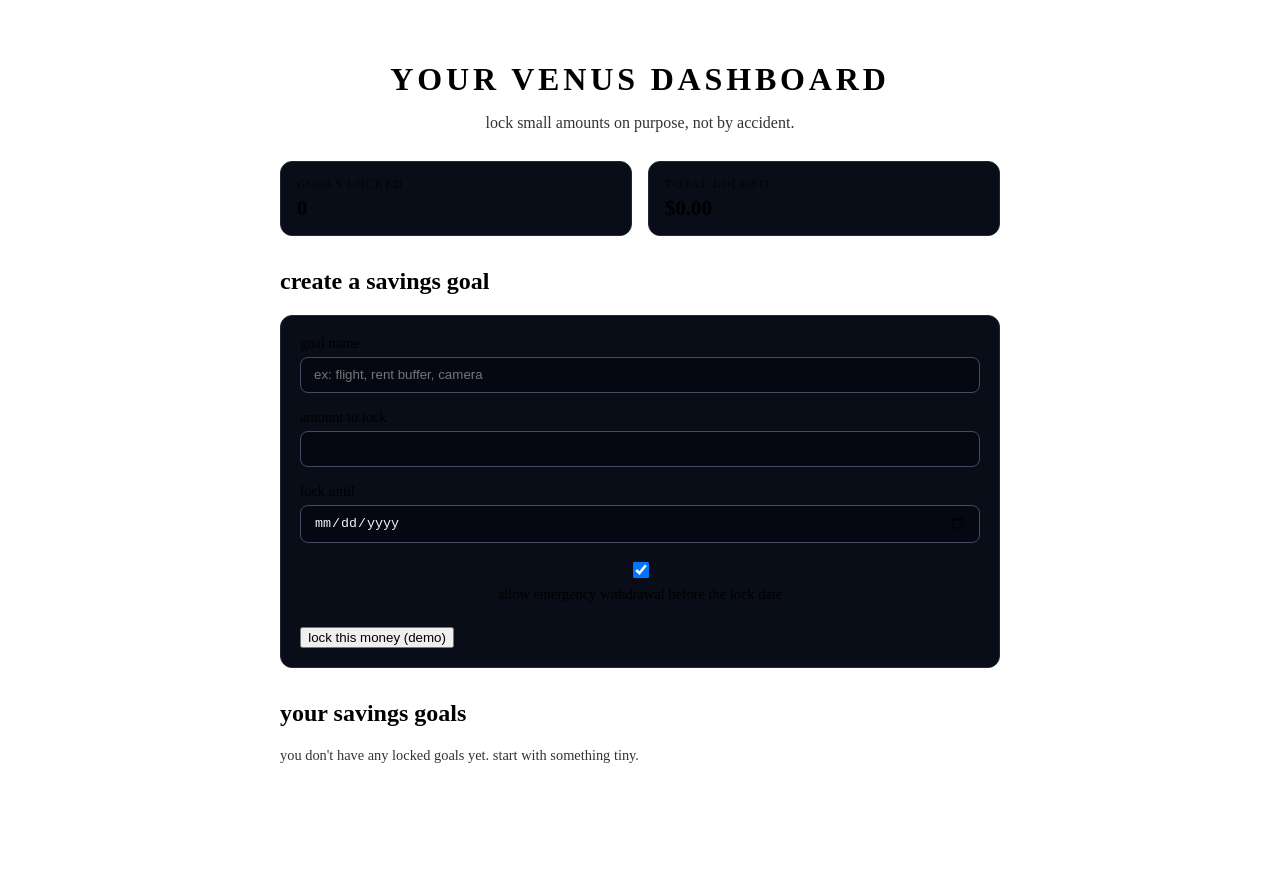
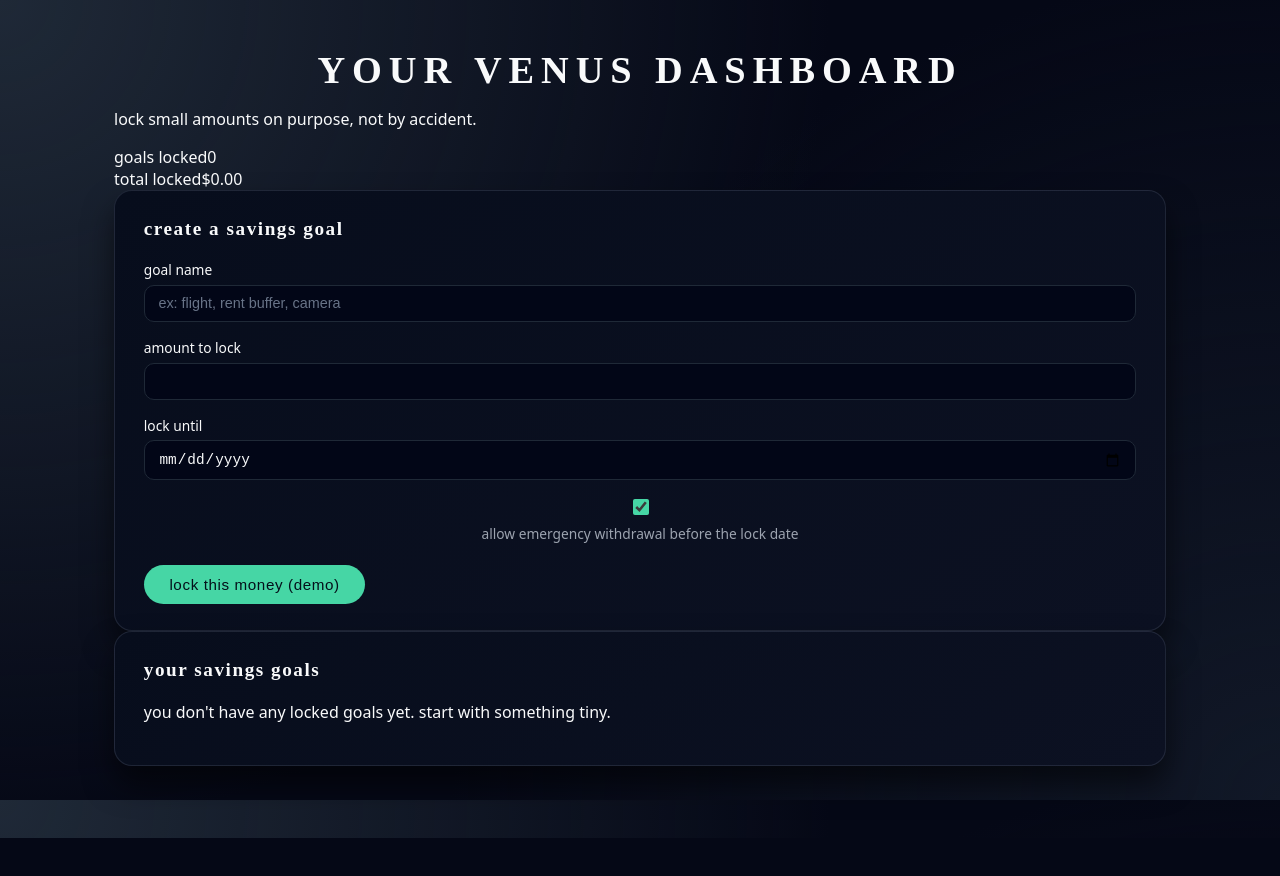
Before and after one commit to JadaNaomibk/Venus, a React (Vite) app in the folder client/: page /dashboard in a window 1280 px wide. Shown: the top 876 px of the page. After the commit the page ends 838 px from the top, so only its background shows below. Built offline with nearby package versions, Linux system fonts and the light colour scheme.

Commit message:
style: modernize Venus dashboard with trust-focused palette

```diff
--- a/client/src/index.css
+++ b/client/src/index.css
@@ -1,190 +1,478 @@
-/* ------------------------------
-   DASHBOARD LAYOUT + STYLING
-   ------------------------------ */
+/* ========= GLOBAL RESET ========= */
 
-.dashboard {
-  max-width: 720px;
-  margin: 0 auto;
-  padding: 2rem 1.5rem 4rem;
+*,
+*::before,
+*::after {
+  box-sizing: border-box;
 }
 
-.dashboard-header h1 {
-  text-align: center;
-  letter-spacing: 0.12em;
-  text-transform: uppercase;
-  margin-bottom: 0.5rem;
+:root {
+  /* color tokens */
+  --bg-main: #050816;
+  --bg-elevated: #070d1c;
+  --bg-elevated-soft: #0c1122;
+  --accent: #46d6a5;
+  --accent-soft: rgba(70, 214, 165, 0.12);
+  --accent-strong: #19b179;
+  --danger: #f97373;
+  --text-main: #f9fafb;
+  --text-muted: #9ca3af;
+  --border-subtle: #1f2937;
+  --shadow-soft: 0 18px 30px rgba(0, 0, 0, 0.55);
+
+  /* typography */
+  --font-body: system-ui, -apple-system, BlinkMacSystemFont, 'Segoe UI',
+    sans-serif;
+  --font-display: 'Times New Roman', Georgia, 'Times', serif;
 }
 
-.dashboard-tagline {
-  text-align: center;
-  opacity: 0.8;
-  margin-bottom: 1.8rem;
+/* ========= PAGE BACKGROUND ========= */
+
+body {
+  margin: 0;
+  font-family: var(--font-body);
+  color: var(--text-main);
+  background:
+    radial-gradient(circle at top left, #1f2937 0, transparent 55%),
+    radial-gradient(circle at bottom right, #111827 0, transparent 55%),
+    var(--bg-main);
+  background-attachment: fixed;
 }
 
-.summary-bar {
-  display: flex;
-  gap: 1rem;
-  margin-bottom: 2rem;
+/* make sure app always fills screen height */
+.app {
+  min-height: 100vh;
 }
 
-.summary-item {
-  flex: 1;
-  background: #090d18;
-  border-radius: 0.75rem;
-  padding: 0.9rem 1rem;
-  border: 1px solid #22273a;
+/* shared layout for main sections */
+main.landing,
+main.auth,
+main.dashboard {
+  max-width: 1100px;
+  margin: 0 auto;
+  padding: 3.5rem 1.5rem 4.5rem;
 }
 
-.summary-label {
-  display: block;
-  font-size: 0.75rem;
+/* ========= TYPOGRAPHY & HEADERS ========= */
+
+h1 {
+  margin: 0 0 0.5rem;
+  text-align: center;
+  font-family: var(--font-display);
+  letter-spacing: 0.18em;
   text-transform: uppercase;
-  letter-spacing: 0.1em;
-  opacity: 0.7;
-  margin-bottom: 0.3rem;
+  font-size: clamp(1.8rem, 3vw, 2.4rem);
 }
 
-.summary-value {
-  font-size: 1.3rem;
+.subtitle,
+.dashboard-subtitle {
+  text-align: center;
+  color: var(--text-muted);
+  font-size: 0.95rem;
+  margin-bottom: 2.5rem;
+}
+
+/* section titles (like "create a savings goal") */
+.dashboard-section h2,
+main.landing h2 {
+  font-family: var(--font-display);
+  font-size: 1.2rem;
+  letter-spacing: 0.08em;
+  text-transform: lowercase;
+  margin: 0 0 1.25rem;
+}
+
+/* small label text */
+.label-muted {
+  text-transform: uppercase;
+  letter-spacing: 0.16em;
+  font-size: 0.7rem;
+  color: var(--text-muted);
+}
+
+/* ========= CARDS & CONTAINERS ========= */
+
+.card,
+.dashboard-section,
+.goal-card,
+.stats-row .stat-card {
+  background: linear-gradient(145deg, var(--bg-elevated), var(--bg-elevated-soft));
+  border-radius: 18px;
+  border: 1px solid rgba(148, 163, 184, 0.16);
+  box-shadow: var(--shadow-soft);
+}
+
+/* create consistent padding */
+.card,
+.dashboard-section {
+  padding: 1.5rem 1.75rem;
+}
+
+/* ========= LANDING PAGE ========= */
+
+main.landing {
+  text-align: center;
+  padding-top: 4rem;
+}
+
+.landing-header h1 {
+  margin-bottom: 0.75rem;
+}
+
+.tagline {
+  margin: 0 0 2.5rem;
+  color: var(--text-muted);
+  font-size: 0.98rem;
+}
+
+.landing-body {
+  max-width: 560px;
+  margin: 0 auto;
+}
+
+.landing-body p {
+  color: var(--text-muted);
+  line-height: 1.6;
+}
+
+/* call-to-action button container */
+.cta-buttons {
+  margin-top: 2rem;
+  display: flex;
+  justify-content: center;
+}
+
+/* ========= BUTTONS ========= */
+
+button {
+  border: none;
+  border-radius: 999px;
+  padding: 0.7rem 1.6rem;
+  font-size: 0.95rem;
+  font-weight: 500;
+  cursor: pointer;
+  background: var(--accent);
+  color: #04101a;
+  letter-spacing: 0.04em;
+  transition:
+    background 0.18s ease,
+    transform 0.18s ease,
+    box-shadow 0.18s ease;
+}
+
+button:hover:not(:disabled) {
+  background: var(--accent-strong);
+  transform: translateY(-1px);
+  box-shadow: 0 10px 22px rgba(25, 177, 121, 0.4);
+}
+
+button:active:not(:disabled) {
+  transform: translateY(0);
+  box-shadow: none;
+}
+
+button:disabled {
+  opacity: 0.7;
+  cursor: default;
+  box-shadow: none;
+}
+
+/* toggle buttons on auth page */
+
+.auth-toggle {
+  display: flex;
+  gap: 0.75rem;
+  margin: 1.75rem 0 1.5rem;
+}
+
+.auth-toggle button {
+  flex: 1;
+  background: transparent;
+  border-radius: 999px;
+  border: 1px solid var(--border-subtle);
+  color: var(--text-muted);
+  box-shadow: none;
+}
+
+.auth-toggle button.active {
+  background: var(--accent-soft);
+  color: var(--accent);
+  border-color: var(--accent);
+}
+
+/* ========= AUTH PAGE ========= */
+
+main.auth {
+  max-width: 460px;
+}
+
+.auth-form {
+  display: flex;
+  flex-direction: column;
+  gap: 1rem;
+  padding: 1.75rem 1.75rem 1.5rem;
+  background: linear-gradient(145deg, var(--bg-elevated), #050b18);
+  border-radius: 18px;
+  border: 1px solid rgba(148, 163, 184, 0.18);
+  box-shadow: var(--shadow-soft);
+}
+
+.auth-form label {
+  display: flex;
+  flex-direction: column;
+  gap: 0.4rem;
+  font-size: 0.85rem;
+  text-transform: lowercase;
+}
+
+.auth-form input {
+  padding: 0.65rem 0.9rem;
+  border-radius: 10px;
+  border: 1px solid #1f2937;
+  background: #020617;
+  color: var(--text-main);
+  font-size: 0.9rem;
+  transition:
+    border-color 0.15s ease,
+    box-shadow 0.15s ease,
+    background 0.15s ease;
+}
+
+.auth-form input::placeholder {
+  color: rgba(148, 163, 184, 0.7);
+}
+
+.auth-form input:focus {
+  outline: none;
+  border-color: var(--accent);
+  box-shadow: 0 0 0 1px rgba(70, 214, 165, 0.5);
+  background: #02091c;
+}
+
+.auth-message {
+  margin-top: 0.9rem;
+  font-size: 0.85rem;
+  color: var(--danger);
+}
+
+.auth-note {
+  margin-top: 1.2rem;
+  font-size: 0.78rem;
+  color: var(--text-muted);
+  text-align: center;
+}
+
+/* ========= DASHBOARD LAYOUT ========= */
+
+main.dashboard {
+  padding-top: 3rem;
+}
+
+/* top header already uses h1 */
+.dashboard-subtitle {
+  margin-top: 0.4rem;
+}
+
+/* stat cards row ("goals locked", "total locked") */
+.stats-row {
+  display: flex;
+  flex-wrap: wrap;
+  gap: 1.25rem;
+  margin: 2.2rem 0 2.4rem;
+}
+
+.stats-row .stat-card {
+  flex: 1 1 250px;
+  padding: 1.25rem 1.5rem;
+  display: flex;
+  flex-direction: column;
+  gap: 0.35rem;
+}
+
+.stat-label {
+  text-transform: uppercase;
+  letter-spacing: 0.14em;
+  font-size: 0.7rem;
+  color: var(--text-muted);
+}
+
+.stat-value {
+  font-size: 1.4rem;
   font-weight: 600;
 }
 
+/* two-column layout: form + list */
+
+.dashboard-grid {
+  display: grid;
+  grid-template-columns: minmax(0, 1.1fr) minmax(0, 1.1fr);
+  gap: 1.75rem;
+  align-items: flex-start;
+}
+
+/* each big section (form, list) is already a .dashboard-section card */
 .dashboard-section {
-  margin-bottom: 2rem;
+  padding: 1.7rem 1.8rem 1.6rem;
 }
+
+/* ========= GOAL FORM ========= */
 
 .goal-form {
   display: flex;
   flex-direction: column;
   gap: 1rem;
-  background: #090d18;
-  border-radius: 0.75rem;
-  padding: 1.2rem;
-  border: 1px solid #22273a;
 }
 
 .goal-form label {
   display: flex;
   flex-direction: column;
-  gap: 0.3rem;
+  gap: 0.35rem;
+  font-size: 0.86rem;
+  text-transform: lowercase;
+}
+
+.goal-form input[type='text'],
+.goal-form input[type='number'],
+.goal-form input[type='date'] {
+  padding: 0.6rem 0.85rem;
+  border-radius: 10px;
+  border: 1px solid #1f2937;
+  background: #020617;
+  color: var(--text-main);
   font-size: 0.9rem;
 }
 
-.goal-form input[type="text"],
-.goal-form input[type="number"],
-.goal-form input[type="date"] {
-  padding: 0.6rem 0.8rem;
-  border-radius: 0.5rem;
-  border: 1px solid #444c63;
-  background: #050812;
-  color: #f5f5f5;
+.goal-form input[type='text']::placeholder {
+  color: rgba(148, 163, 184, 0.7);
 }
 
+.goal-form input:focus {
+  outline: none;
+  border-color: var(--accent);
+  box-shadow: 0 0 0 1px rgba(70, 214, 165, 0.4);
+}
+
+/* checkbox row */
 .checkbox-row {
   display: flex;
   align-items: center;
-  gap: 0.5rem;
-  font-size: 0.85rem;
+  gap: 0.6rem;
+  font-size: 0.82rem;
+  color: var(--text-muted);
 }
 
-.checkbox-row input[type="checkbox"] {
+.checkbox-row input[type='checkbox'] {
   width: 16px;
   height: 16px;
+  accent-color: var(--accent);
 }
 
+/* submit button sits at the end of the form */
 .goal-form button {
-  margin-top: 0.5rem;
   align-self: flex-start;
+  margin-top: 0.4rem;
 }
+
+/* ========= GOALS LIST ========= */
 
 .goals-list {
   list-style: none;
+  margin: 0;
+  margin-top: 0.5rem;
   padding: 0;
-  margin: 0;
-  display: grid;
-  grid-template-columns: 1fr;
+  display: flex;
+  flex-direction: column;
   gap: 1rem;
 }
 
 .goal-card {
-  background: #090d18;
-  border-radius: 0.75rem;
-  padding: 1rem 1.1rem;
-  border: 1px solid #22273a;
+  padding: 1rem 1.2rem 1rem;
+  display: grid;
+  grid-template-columns: minmax(0, 1fr) auto;
+  grid-template-rows: auto auto;
+  column-gap: 1rem;
+  row-gap: 0.35rem;
+  align-items: center;
 }
 
-.goal-card-main {
-  display: flex;
-  justify-content: space-between;
-  align-items: baseline;
-  margin-bottom: 0.3rem;
-}
-
-.goal-card-main h3 {
+.goal-card h3 {
   margin: 0;
   font-size: 1rem;
 }
 
-.goal-amount {
-  margin: 0;
-  font-weight: 600;
+/* pill badge for status */
+.goal-status-pill {
+  justify-self: flex-end;
+  padding: 0.18rem 0.7rem;
+  border-radius: 999px;
+  font-size: 0.7rem;
+  letter-spacing: 0.08em;
+  text-transform: uppercase;
+  border: 1px solid rgba(148, 163, 184, 0.5);
+  color: var(--text-muted);
 }
 
-.goal-meta {
-  margin: 0.15rem 0;
-  font-size: 0.85rem;
-  opacity: 0.85;
+.goal-status-pill.locked {
+  border-color: var(--accent);
+  color: var(--accent);
 }
 
-.goal-meta span {
-  opacity: 1;
+.goal-status-pill.withdrawn {
+  border-color: rgba(248, 113, 113, 0.8);
+  color: #fecaca;
 }
 
-.status-pill {
-  display: inline-block;
-  padding: 0.15rem 0.6rem;
-  border-radius: 999px;
-  font-size: 0.75rem;
-  text-transform: uppercase;
-  letter-spacing: 0.08em;
+/* metadata text under title */
+.goal-card p {
+  margin: 0;
+  font-size: 0.82rem;
+  color: var(--text-muted);
 }
 
-.status-pill.locked {
-  background: #13b58a1a;
-  color: #4ff3c4;
+/* emergency button sits in bottom-right cell */
+.goal-card button {
+  grid-column: 2 / 3;
+  justify-self: flex-end;
+  padding-inline: 1.2rem;
+  font-size: 0.8rem;
 }
 
-.status-pill.withdrawn {
-  background: #ff4f4f1a;
-  color: #ff8a8a;
+/* message text at bottom of dashboard */
+.dashboard-message {
+  margin-top: 1.3rem;
+  font-size: 0.9rem;
 }
 
-.status-pill.emergency {
-  background: #ffd84f1a;
-  color: #ffdd7a;
+/* ========= RESPONSIVE ========= */
+
+@media (max-width: 900px) {
+  main.landing,
+  main.auth,
+  main.dashboard {
+    padding-inline: 1.1rem;
   }
 
-.secondary-button {
-  margin-top: 0.7rem;
-  background: transparent;
-  border: 1px solid #444c63;
-  color: #f5f5f5;
-  padding: 0.5rem 0.9rem;
-  border-radius: 999px;
-  cursor: pointer;
-  font-size: 0.85rem;
+  .dashboard-grid {
+    grid-template-columns: minmax(0, 1fr);
   }
 
-.secondary-button:hover {
-  background: #11162a;
+  .stats-row {
+    flex-direction: column;
+  }
 }
 
-.empty-state {
-  font-size: 0.9rem;
-  opacity: 0.8;
+@media (max-width: 600px) {
+  h1 {
+    letter-spacing: 0.12em;
   }
 
-.dashboard-message {
+  .goal-card {
+    grid-template-columns: minmax(0, 1fr);
+  }
+
+  .goal-card button {
+    grid-column: 1 / -1;
+    justify-self: flex-start;
     margin-top: 0.5rem;
-  font-size: 0.9rem;
   }
+}
```
Lines whose indentation alone changed are shown as unchanged.
